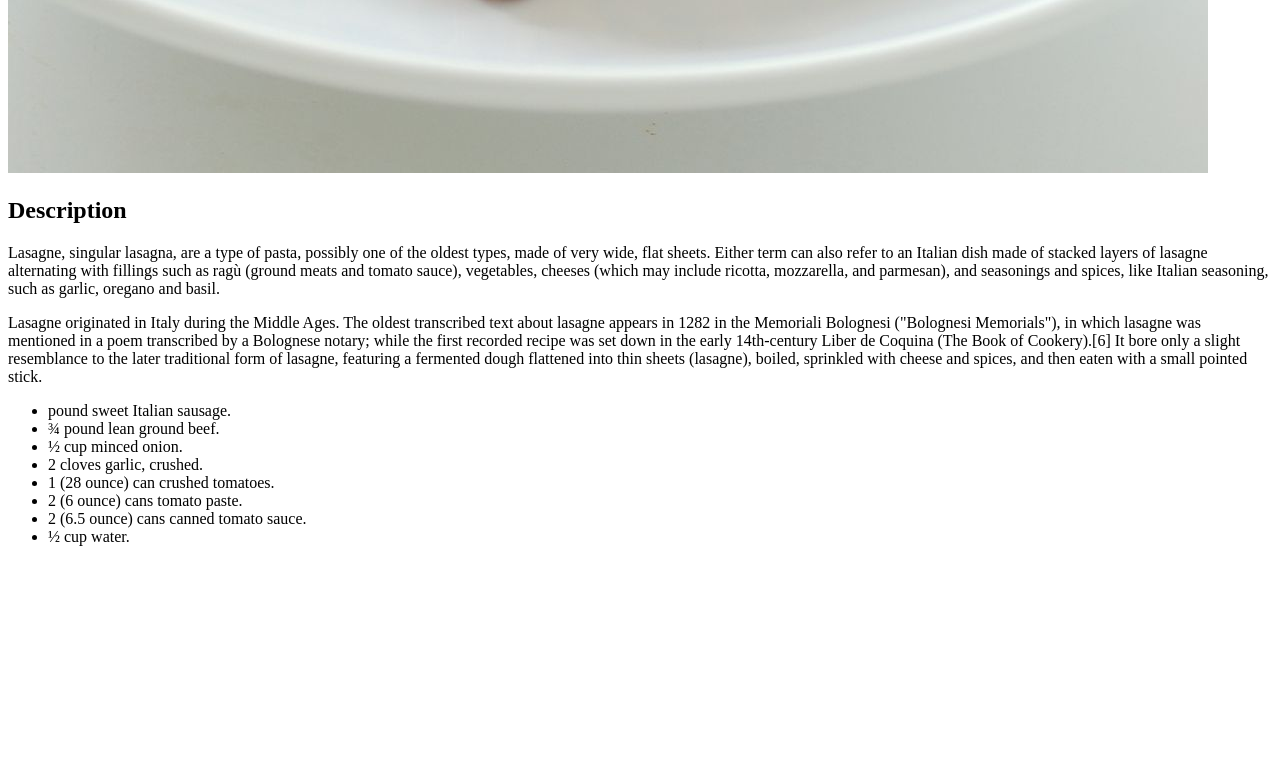
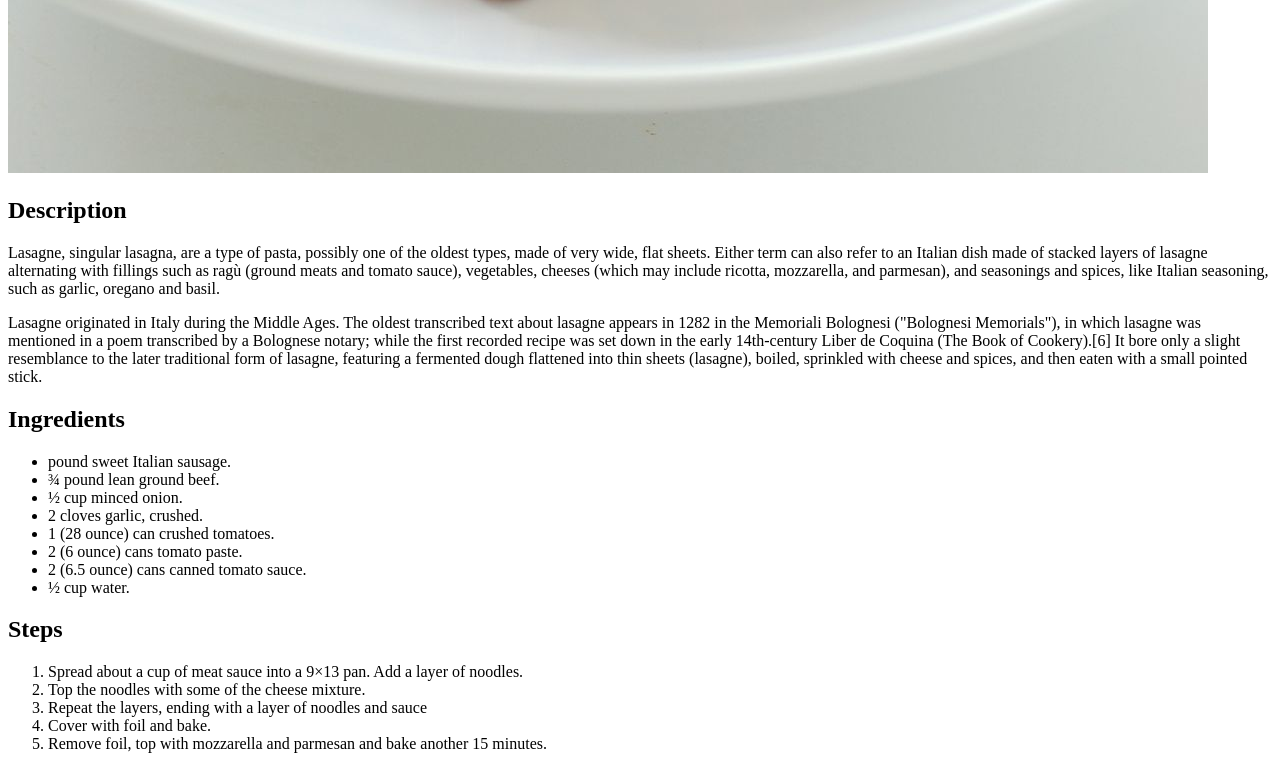
Before and after one commit to haseeb-shoukat/odin-recipes, a plain HTML site: page recipes/lasagna.html in a window 1280 px wide. Shown: the part 1137-1906 px from the top of the page. Before the commit the page ends 1699 px from the top, so only its background shows below. Drawn offline with Linux system fonts and the light colour scheme; files whose address does not match are found by name.

Commit message:
Complete lasagna recipe by adding steps

```diff
--- a/recipes/lasagna.html
+++ b/recipes/lasagna.html
@@ -28,6 +28,7 @@
             flattened into thin sheets (lasagne), boiled, sprinkled with cheese
             and spices, and then eaten with a small pointed stick.
         </p>
+        <h2>Ingredients</h2>
         <ul>
             <li>pound sweet Italian sausage.</li>
             <li>¾ pound lean ground beef.</li>
@@ -38,5 +39,13 @@
             <li>2 (6.5 ounce) cans canned tomato sauce.</li>
             <li>½ cup water.</li>
         </ul>
+        <h2>Steps</h2>
+        <ol>
+            <li>Spread about a cup of meat sauce into a 9×13 pan. Add a layer of noodles.</li>
+            <li>Top the noodles with some of the cheese mixture.</li>
+            <li>Repeat the layers, ending with a layer of noodles and sauce</li>
+            <li>Cover with foil and bake.</li>
+            <li>Remove foil, top with mozzarella and parmesan and bake another 15 minutes.</li>
+        </ol>
     </body>
 </html>
```
